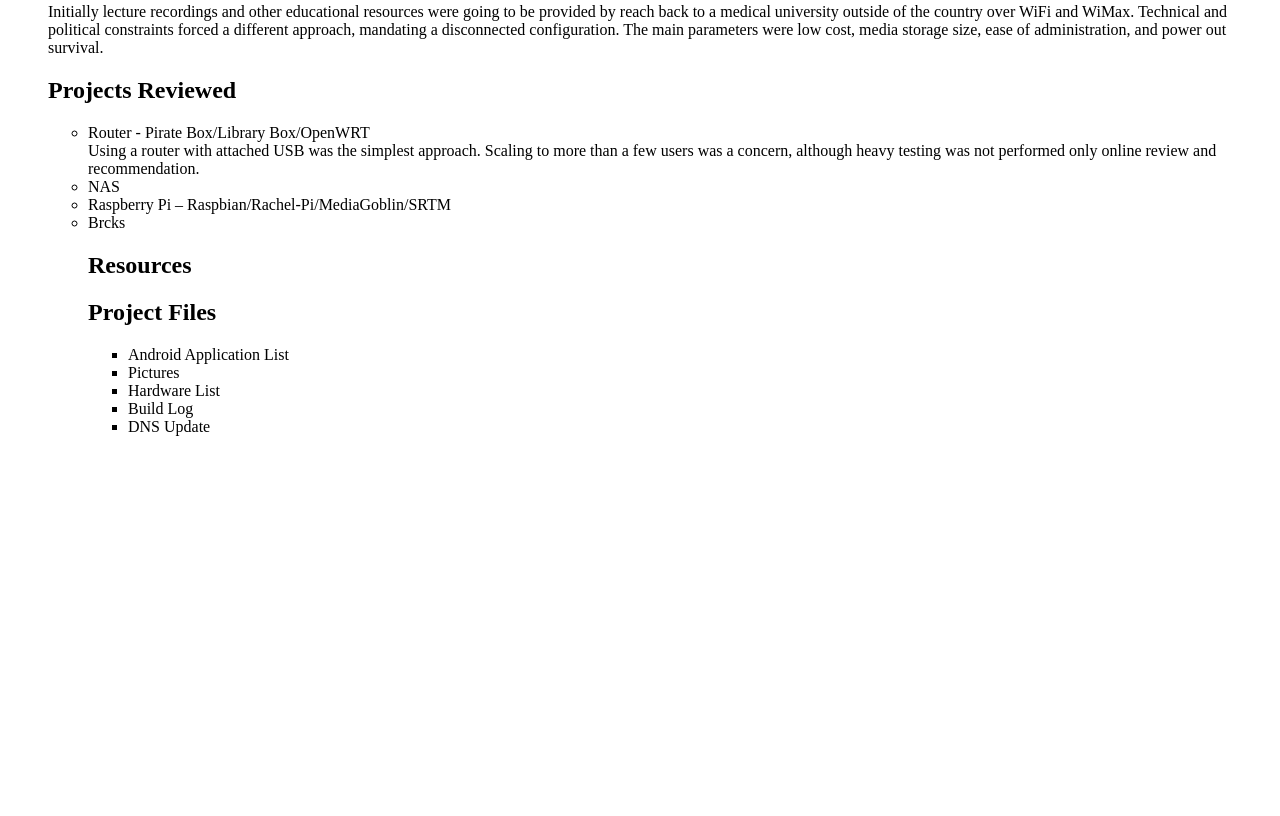
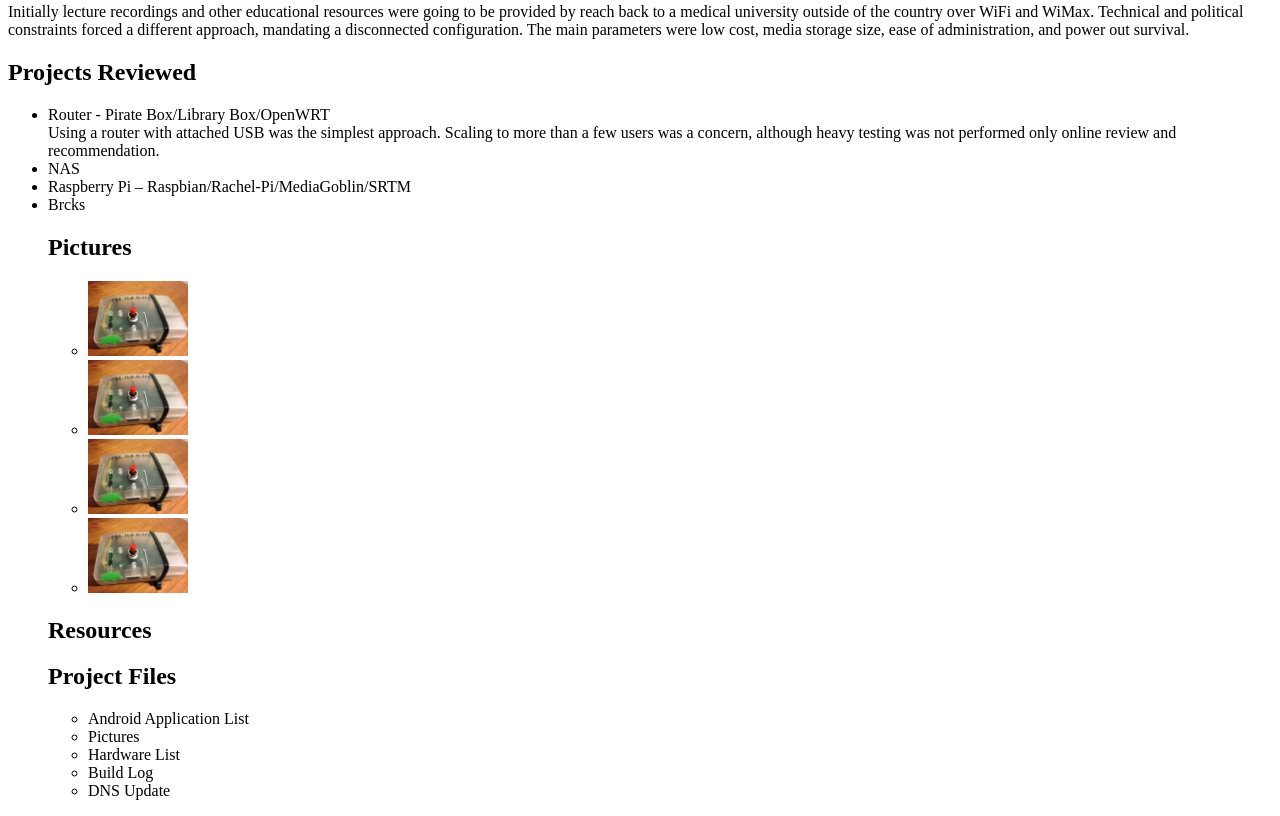
Before and after one commit to Eatt/Eatt.github.io, a plain HTML site: page gems-pi.html in a window 1280 px wide. Shown: the part 456-1272 px from the top of the page. Before the commit the page ends 908 px from the top, so only its background shows below. Drawn offline with Linux system fonts and the light colour scheme.

Commit message:
added pictures

```diff
--- a/gems-pi.html
+++ b/gems-pi.html
@@ -5,9 +5,8 @@
 
 <h2>Tablet Configurations</h2>
 <p>The Dell Venue 7, 8 inch tablet running the Android OS was procured on donation for the foundation. Mobile device providers were investigated, but preparation time and budget were heavily constrained. The warranty kept in place was another restriction, which ruled out jail breaking or installing a custom firmware. Products and services reviewed included:
-<ul>
-<li>- blah</li>
-<li>- blah</li>
+<ul><li>- blah</li>
+<li>- blah</li></ul>
 </p>
 
 <p>The solution used was a combination of man power and the android play store. Apps could be delivered via the play store, or from the physical device. Configurations were required on the device itself. Total configuration time took less than a week using this method. The final app list is in the appendix. Above the </p>
@@ -22,6 +21,13 @@
 <li>Raspberry Pi – Raspbian/Rachel-Pi/MediaGoblin/SRTM</li>
 <li>Brcks</li>
 
+<h2>Pictures</h2>
+<ul>
+<li><a href="gems-pi/one.jpg"><img src="gems-pi/one.jpg" width="100"/></a></li>
+<li><a href="gems-pi/one.jpg"><img src="gems-pi/one.jpg" width="100"/></a></li>
+<li><a href="gems-pi/one.jpg"><img src="gems-pi/one.jpg" width="100"/></a></li>
+<li><a href="gems-pi/one.jpg"><img src="gems-pi/one.jpg" width="100"/></a></li></ul>
+
 <h2>Resources</h2>
 
 <h2>Project Files</h2>
```
Also changed, not shown: gems-pi/four.jpg (added), gems-pi/one.jpg (added), gems-pi/three.jpg (added), gems-pi/two.jpg (added).
